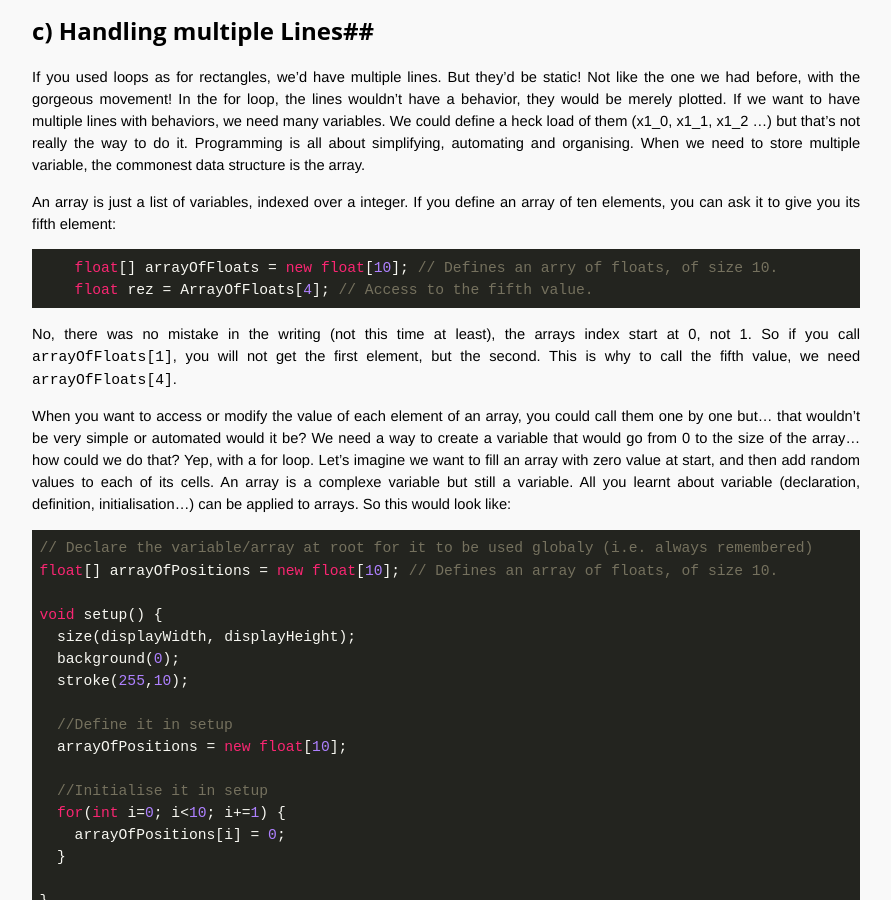
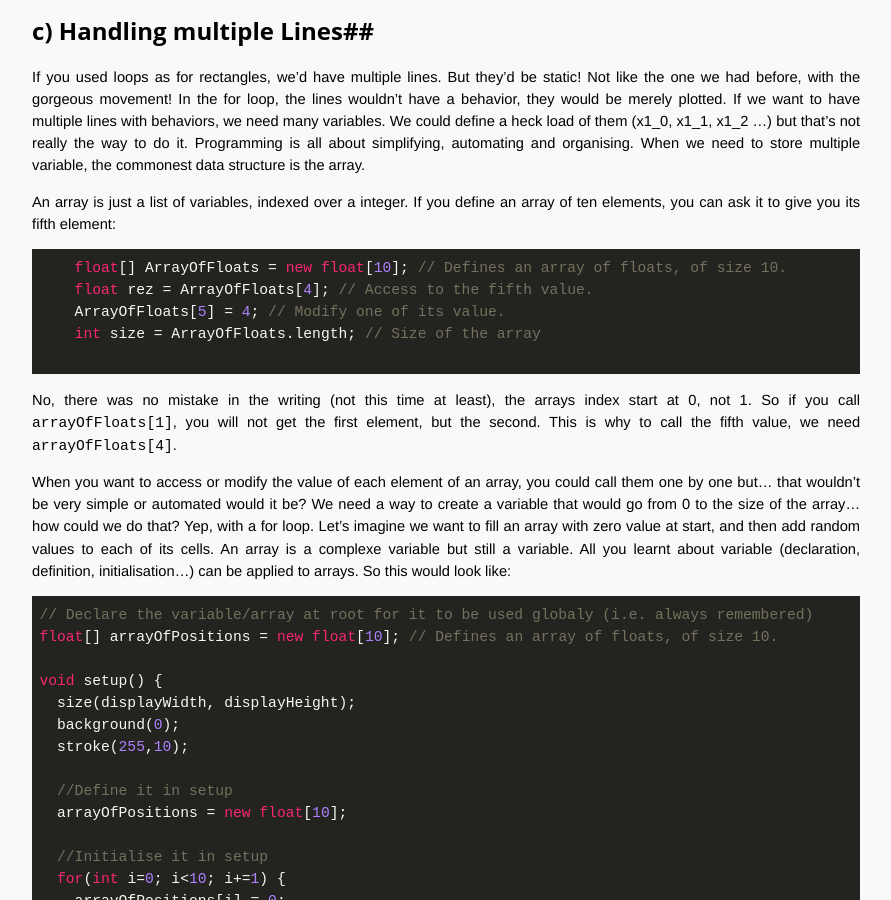
Before and after one commit to OpenTechSchool-Brussels/generative-art-with-processing, a Jekyll site: the page built from Playing-with-lines.markdown, in a window 1280 px wide and 900 px high, scrolled down 3170 px. Shown: the whole window, without its empty margins (324-1215 px from the left). Built offline with Jekyll 4.4.1, drawn with Linux system fonts in a browser that asks for light colours; Markdown is read by kramdown in place of the engine named in the settings.

Commit message:
Update Playing-with-lines.markdown

````diff
--- a/Playing-with-lines.markdown
+++ b/Playing-with-lines.markdown
@@ -114,8 +114,11 @@ If you used loops as for rectangles, we'd have multiple lines. But they'd be sta
 An array is just a list of variables, indexed over a integer. If you define an array of ten elements, you can ask it to give you its fifth element:
 
 ```java
-    float[] arrayOfFloats = new float[10]; // Defines an arry of floats, of size 10.
+    float[] ArrayOfFloats = new float[10]; // Defines an array of floats, of size 10.
     float rez = ArrayOfFloats[4]; // Access to the fifth value.
+    ArrayOfFloats[5] = 4; // Modify one of its value.
+    int size = ArrayOfFloats.length; // Size of the array
+
 ```
 
 No, there was no mistake in the writing (not this time at least), the arrays index start at 0, not 1. So if you call `arrayOfFloats[1]`, you will not get the first element, but the second. This is why to call the fifth value, we need `arrayOfFloats[4]`.
````
